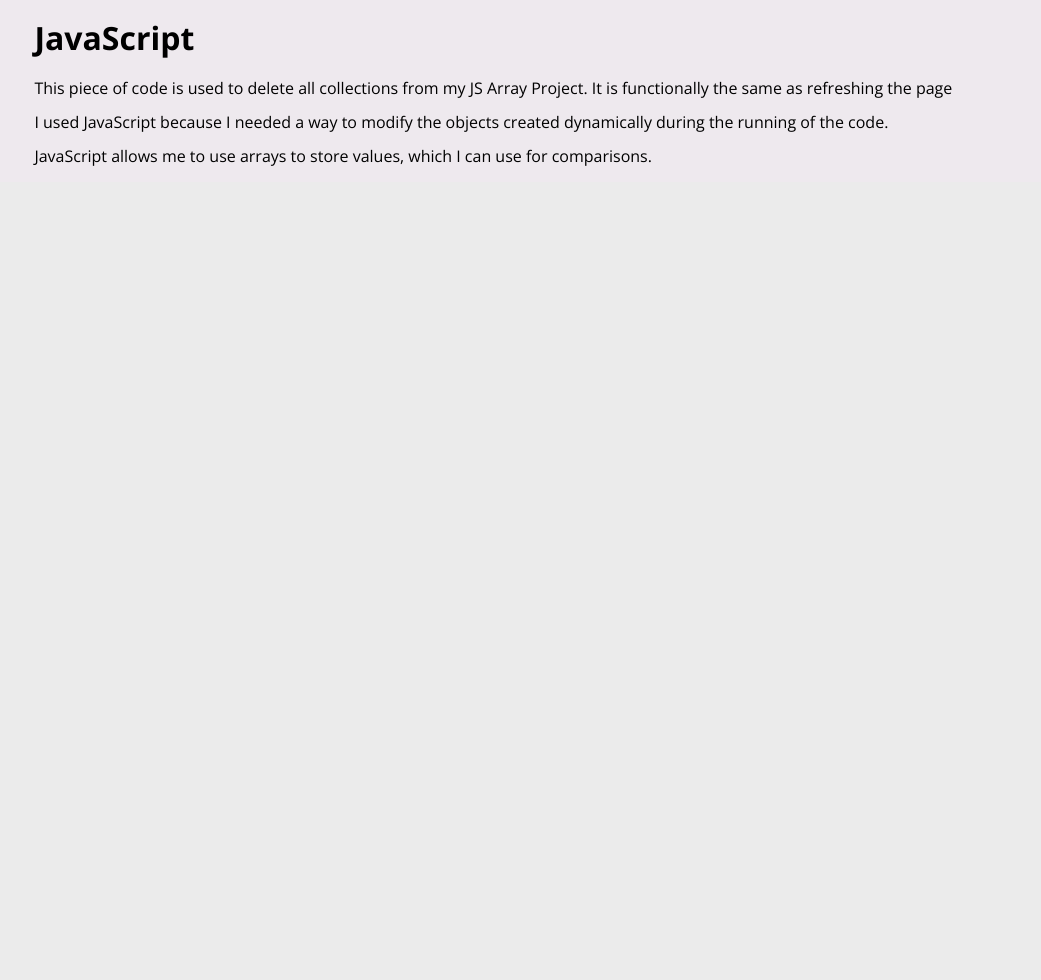
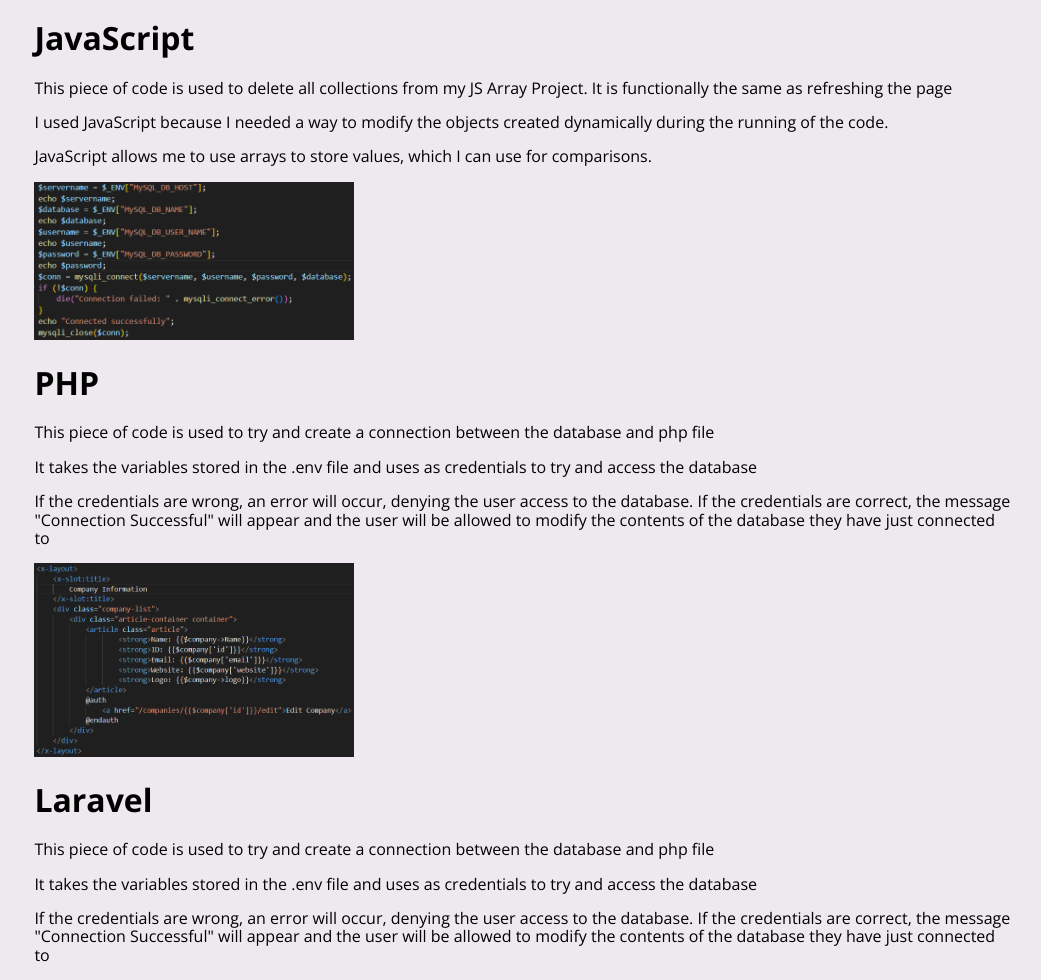
Before and after one commit to ChristopherMorriss/Portfolio-ChristopherMorriss, a PHP site: page /coding-examples.php in a window 1280 px wide. Shown: the part 1666-2646 px from the top of the page, without its empty margins (212-1253 px from the left). Before the commit the page ends 1832 px from the top, so only its background shows below. Run offline with PHP 8.4, Linux system fonts and the light colour scheme.

Commit message:
Updated portfolio with laravel project

```diff
--- a/coding-examples.php
+++ b/coding-examples.php
@@ -34,6 +34,26 @@
          <p>I used JavaScript because I needed a way to modify the objects created dynamically during the running of the code.</p>
          <p>JavaScript allows me to use arrays to store values, which I can use for comparisons.</p>
 
+         <img src="img/php_snippet.png" alt="snippet of php code">
+         <h1>PHP</h1>
+         <p>This piece of code is used to try and create a connection between the database and php file</p>
+         <p>It takes the variables stored in the .env file and uses as credentials to try and access the database </p>
+         <p>
+            If the credentials are wrong, an error will occur, denying the user access to the database. If the credentials are
+            correct, the message "Connection Successful" will appear and the user will be allowed to modify the contents of the
+            database they have just connected to
+         </p>
+
+         <img src="img/laravel_snippet.png" alt="snippet of php code">
+         <h1>Laravel</h1>
+         <p>This piece of code is used to try and create a connection between the database and php file</p>
+         <p>It takes the variables stored in the .env file and uses as credentials to try and access the database </p>
+         <p>
+            If the credentials are wrong, an error will occur, denying the user access to the database. If the credentials are
+            correct, the message "Connection Successful" will appear and the user will be allowed to modify the contents of the
+            database they have just connected to
+         </p>
+
         </div>
       </main>
    <script src="js/jquery-3.7.1.min.js"></script>
--- a/scs-scheme.php
+++ b/scs-scheme.php
@@ -26,7 +26,7 @@
             <p>Treehouse is an online learning community, featuring videos covering a number of topics from basic HTML to C# programming,
                iOS development, data analysis, and more. By completing courses users can earn points, allowing them to track their progress
                and see how much they've covered in certain areas.</p>
-            <h2><a href="https://teamtreehouse.com/profiles/christophermorriss2">Total Score:5988</a></h2>
+            <h2><a href="https://teamtreehouse.com/profiles/christophermorriss2">Total Score:11338</a></h2>
             <h1>About Netmatters</h1>
             <p>Established in 2008<br>
             Norfolk's leading technology company<br>
```
Also changed, not shown: connection.php (+14 -14 lines), index.php (+8 -8 lines), .htaccess (added), img/admin_panel_laravel_assessment.png (added), img/laravel_snippet.png (added), img/php_snippet.png (added), 1 other file.
